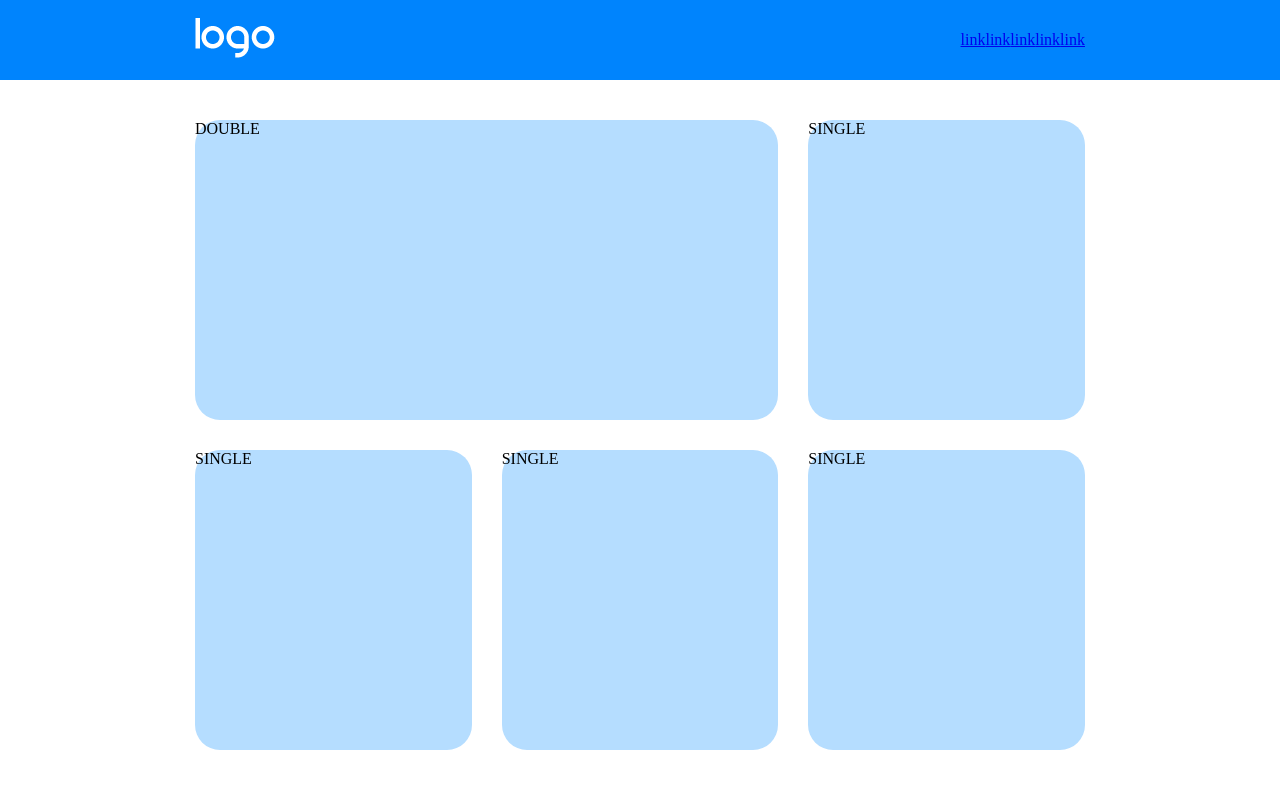
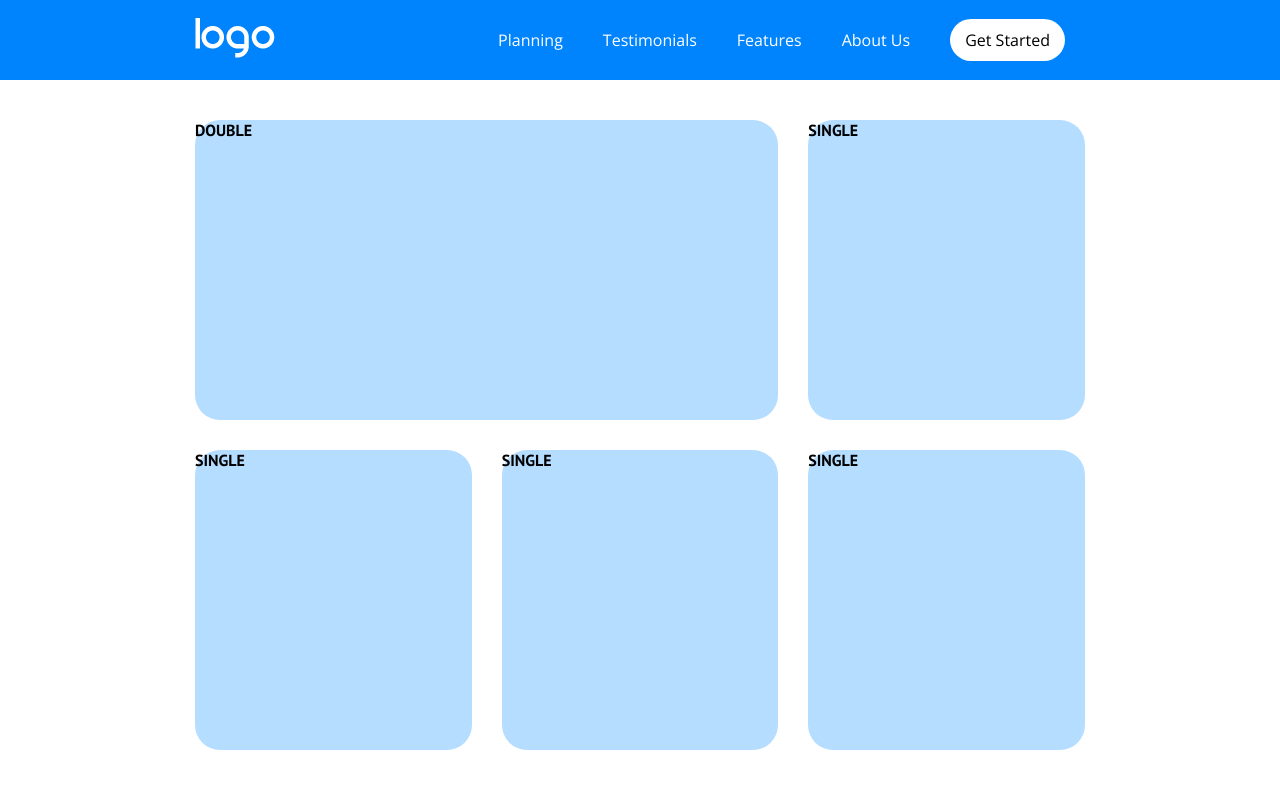
Before and after one commit to marcocareddu/htmlcss-responsive-layout, a plain HTML site: page index.html in a window 1280 px wide. Shown: the top 800 px of the page. Drawn offline with nearby package versions, Linux system fonts and the light colour scheme.

Commit message:
added header content

```diff
--- a/css/style.css
+++ b/css/style.css
@@ -14,6 +14,7 @@
     --footer-color: #333333;
     --px-sm: 20px;
     --px-ms: 40px;
+    --font-size-sm: 16px;
 }
 
 /* UTILITY */
@@ -23,12 +24,20 @@
     padding: 0px var(--px-ms);
 }
 
+body {
+    font-family: 'PT Sans', sans-serif;
+}
+
 .d-flex {
     display: flex;
 }
 
 ul li {
     list-style-type: none;
+    color: #fff;
+    padding: 0px var(--px-sm);
+    font-size: var(--font-size-sm);
+    font-family: 'Open Sans', sans-serif;
 }
 
 section {
@@ -37,6 +46,11 @@ section {
 
 h1, h2, h3, p {
     padding: var(--px-sm) 0px;
+}
+
+a {
+    text-decoration: none;
+    color: #fff;
 }
 
 /* HEADER */
@@ -50,6 +64,13 @@ header {
 .head-menu {
     justify-content: space-between;
     align-items: center;
+}
+
+a.btn-start {
+    color: black;
+    background-color: #fff;
+    border-radius: 25px;
+    padding: 10px 15px;
 }
 
 .open-menu {
--- a/index.html
+++ b/index.html
@@ -24,16 +24,16 @@
             </div>
             <nav class="open-menu">
                 <ul class="d-flex">
-                    <li><a href="#">link</a></li>
-                    <li><a href="#">link</a></li>
-                    <li><a href="#">link</a></li>
-                    <li><a href="#">link</a></li>
-                    <li><a href="#">link</a></li>
+                    <li><a href="#planning">Planning</a></li>
+                    <li><a href="#testimonials">Testimonials</a></li>
+                    <li><a href="#features">Features</a></li>
+                    <li><a href="#about-us">About Us</a></li>
+                    <li><a href="#get" class="btn-start">Get Started</a></li>
                 </ul>
             </nav>
             <nav class="hamburger">
                 <ul class="d-flex">
-                    <li><a href="#">hamburger</a></li>
+                    <li><a href="#"><i class="fa-solid fa-bars fa-xl"></i></a></li>
                 </ul>
             </nav>
         </div>
@@ -56,7 +56,7 @@
         </section>
 
         <!-- STRATEGY SECTION -->
-        <section class="strategy d-flex">
+        <section class="strategy d-flex" id="planning">
             <div class="container">
                 <div class="row d-flex">
                     <div class="card">SINGLE</div>
@@ -66,7 +66,7 @@
         </section>
 
         <!-- PARTNER SECTION -->
-        <section class="partner">
+        <section class="partner" id="testimonials">
             <div class="container">
                 <h3>TESTIMONIALS</h3>
                 <h1>Titoloneeeeeee</h1>
@@ -81,7 +81,7 @@
         </section>
 
         <!-- BENEFIT SECTION -->
-        <section class="benefit">
+        <section class="benefit" id="features">
             <div class="container">
                 <h1>Benefits of working with us</h1>
                 <div class="row d-flex">
@@ -96,7 +96,7 @@
         </section>
 
         <!-- ABOUT SECTION -->
-        <section class="about">
+        <section class="about" id="about-us">
             <div class="container">
                 <div class="row d-flex">
                     <div class="card">
@@ -110,7 +110,7 @@
         </section>
 
         <!-- TRY SECTION -->
-        <section class="try">
+        <section class="try" id="get">
             <div class="container">
                 <h3>GET STARTED</h3>
                 <h2>Simple, Transparent Pricing</h2>
```
